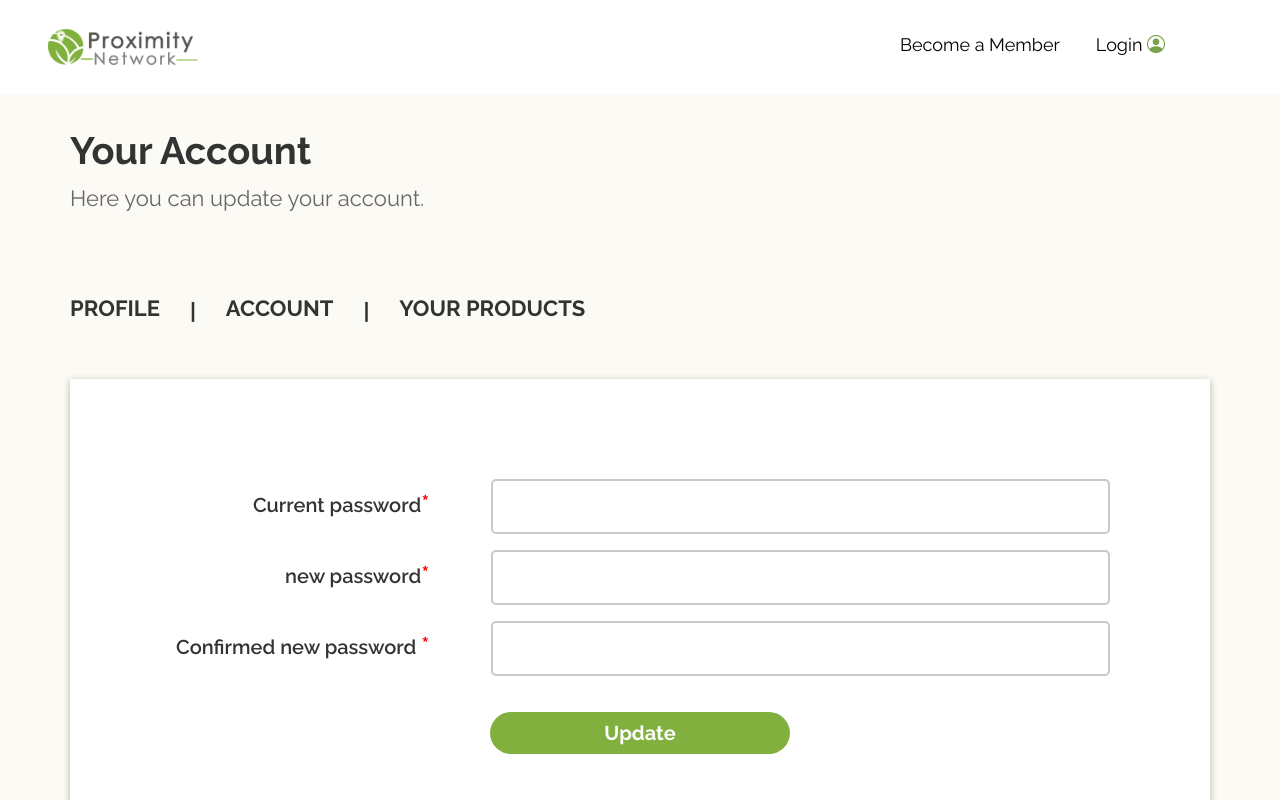
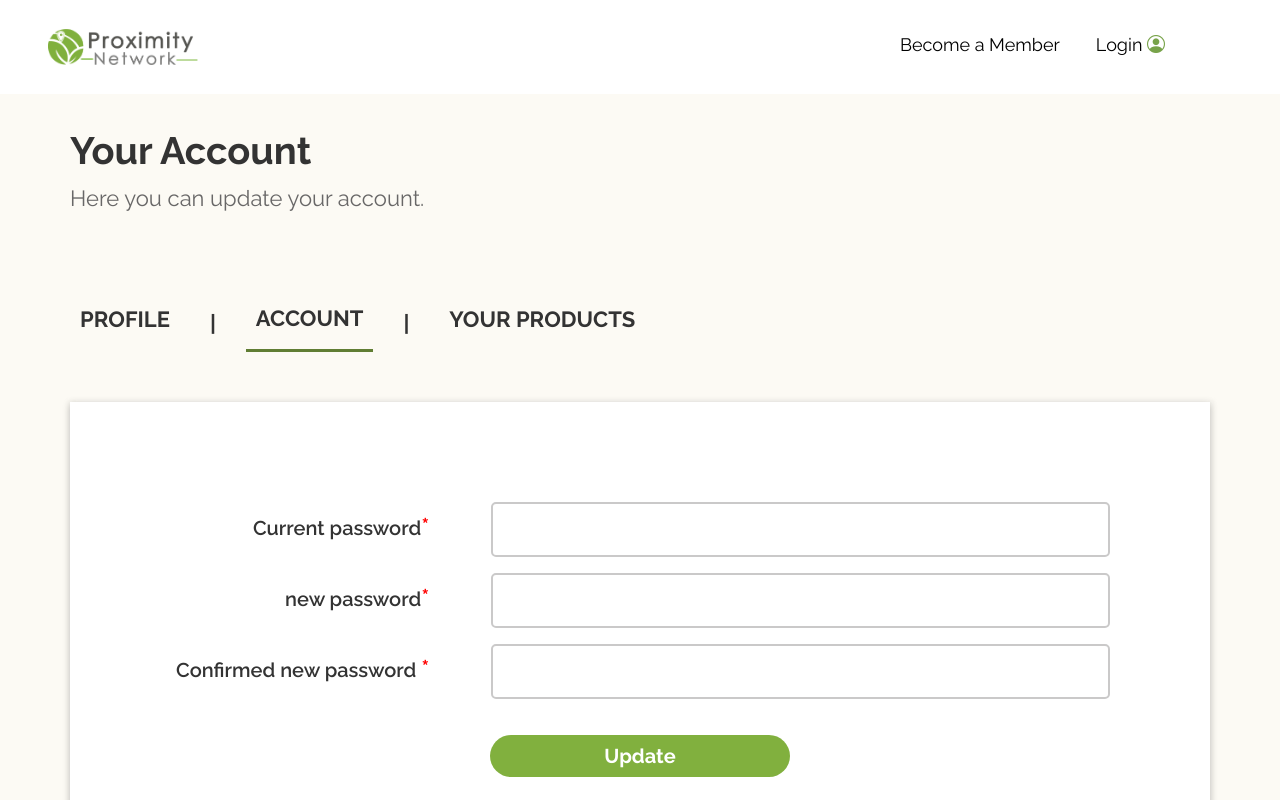
Before and after one commit to mattndross/proximity-network-project, a React (Create React App) app in the folder front-end/: page /profile-account in a window 1280 px wide. Shown: the top 800 px of the page. Built offline with nearby package versions, Linux system fonts and the light colour scheme.

Commit message:
account profile terminado

```diff
--- a/front-end/src/components/ProfileUserForm/ProfileUserForm.css
+++ b/front-end/src/components/ProfileUserForm/ProfileUserForm.css
@@ -1,28 +1,4 @@
-.title-content-profile{
-    gap: clamp(20px,5vw,30px);
-    align-items: center;
-}
 
-.title-content-profile h2{
-    font-size: clamp(10px,3vw,22px);
-    font-weight: 700;
-    transition: all ease .8s;
-    cursor: pointer;
-}
-.title-content-profile a{
-    text-decoration: none;
-    color: #333333;
-    padding:10px;
-}
-
-.title-content-profile span{
-    font-size: 22px;
-    font-weight: 700;
-}
-.title-content-profile h2:hover{
-    color: #607D33;
-    border-bottom: 3px solid #607D33;
-}
 .from-profile{
     background-color: #ffff;
     margin-top: 30px;
--- a/front-end/src/components/ProfileUserFormAccount/ProfileUserFormAccount.css
+++ b/front-end/src/components/ProfileUserFormAccount/ProfileUserFormAccount.css
@@ -1,30 +1,4 @@
-.title-content-account{
-    gap: clamp(10px,5vw,30px);
-    align-items: center;
-}
 
-.title-content-account h2{
-    font-size: clamp(12px,3vw,22px);
-    font-weight: 700;
-    transition: all ease .8s;
-    cursor: pointer;
-}
-.text-acount-user{
-    font-size: clamp(12px, 3vw,26px);
-    margin-top: clamp(20px,5vw,50px);
-}
-.title-content-account a{
-    text-decoration: none;
-    color: #333333;
-}
-.title-content-account span{
-    font-size: 22px;
-    font-weight: 700;
-}
-.title-content-account h2:hover{
-    color: #607D33;
-    border-bottom: 3px solid #607D33;
-}
 .from-profile-account{
     background-color: #ffff;
     margin-top: 30px;
--- a/front-end/src/components/ProfileUserFormAccount/index.js
+++ b/front-end/src/components/ProfileUserFormAccount/index.js
@@ -2,6 +2,8 @@ import './ProfileUserFormAccount.css'
 import { Link } from 'react-router-dom'
 import { useForm } from 'react-hook-form';
 import { yupResolver } from '@hookform/resolvers/yup';
+import ProfileUserService from '../../services/profileUser.service'
+import toast, { Toaster } from 'react-hot-toast';
 import * as Yup from 'yup';
 
 const ProfileUserFormAcount = () => {
@@ -11,32 +13,62 @@ const ProfileUserFormAcount = () => {
             .min(6, 'Password must be at least 6 characters')
             .max(40, 'Password must not exceed 40 characters'),
 
-        password: Yup.string()
+        newPassword: Yup.string()
             .required('Password is required')
             .min(6, 'Password must be at least 6 characters')
             .max(40, 'Password must not exceed 40 characters'),
 
         confirmPassword: Yup.string()
             .required('Confirm Password is required')
-            .oneOf([Yup.ref('password'), null], 'Confirm Password does not match'),
+            .oneOf([Yup.ref('newPassword'), null], 'Confirm Password does not match'),
     });
     const { register, handleSubmit, reset, formState: { errors } } = useForm({ resolver: yupResolver(validationSchema) });
 
     // Metodo onSubmit
-    const onSubmit = data => {
+    const onSubmit = ({ currentPassword, newPassword }) => {
 
+        const toasId = toast.custom(<div>
+            <button class="btn btn-primary button-loading-user" style={{ backgroundColor: "#408e0a", opacity: "1", fontWeight: "700" }} type="button" disabled>
+                <span class="spinner-border spinner-border-sm" style={{ color: "white", fontSize: "26px" }} role="status" aria-hidden="true"></span>
+                Loading...
+            </button>
+        </div>)
+
+        const data = { currentPassword, newPassword }
         console.log(JSON.stringify(data, null, 2));
+        setTimeout(() => {
+
+
+            ProfileUserService.updatePassword(data).then(
+                (response) => {
+                    toast.remove(toasId)
+
+                    toast.success("Password updated successfully!", {
+                        style: {
+                            backgroundColor: "#408e0a",
+                            color: "white",
+                            padding: "20px",
+                            fontSize: "20px"
+                        },
+                    })
+
+                }
+            ).catch((e) => {
+                console.log("EEROROR => ", e)
+                toast.remove(toasId)
+                toast.error("Password error!!!", {
+                    style: {
+                        padding: "20px",
+                        fontSize: "20px"
+                    }
+                })
+            })
+
+        }, 1000)
     };
 
     return (
         <div className="container px-4 py-5 p-lg-0">
-            <div className="d-flex title-content-account">
-                <Link to="/profile-user"><h2>PROFILE</h2></Link>
-                <span>|</span>
-                <Link to="/profile-account"><h2>ACCOUNT</h2></Link>
-                <span>|</span>
-                <Link to="/profile-product"><h2>YOUR PRODUCTS</h2></Link>
-            </div>
             <div className='from-profile-account'>
                 <form className="formulario-user-account" onSubmit={handleSubmit(onSubmit)}  >
                     <div className="row mb-3">
@@ -49,8 +81,8 @@ const ProfileUserFormAcount = () => {
                     <div className="row mb-3">
                         <label htmlFor="exampleInputPassword1" className="form-label col-lg-4 col-form-label">new password<span>* </span></label>
                         <div className="col-lg-8">
-                            <input type="password" name="password" className={`form-control col-lg-6 ${errors.password ? 'is-invalid' : ''}`} {...register('password')} id="exampleInputPassword1" />
-                            <div className="invalid-feedback">{errors.password?.message}</div>
+                            <input type="password" name="newPassword" className={`form-control col-lg-6 ${errors.newPassword ? 'is-invalid' : ''}`} {...register('newPassword')} id="exampleInputPassword1" />
+                            <div className="invalid-feedback">{errors.newPassword?.message}</div>
                         </div>
                     </div>
                     <div className="row mb-3">
@@ -62,6 +94,7 @@ const ProfileUserFormAcount = () => {
                     </div>
                     <div className="d-flex flex-column flex-lg-row align-items-center justify-content-center gap-lg-4">
                         <button type="submit" className="btn btn-primary btn-account-user">Update</button>
+                        <Toaster position="bottom-left" />
                     </div>
 
                 </form>
--- /dev/null
+++ b/front-end/src/components/ProfileUserNavLink/ProfileUserNavLink.css
@@ -0,0 +1,25 @@
+.title-content-profile{
+    gap: clamp(20px,5vw,30px);
+    align-items: center;
+}
+
+.title-content-profile h2{
+    font-size: clamp(10px,3vw,22px);
+    font-weight: 700;
+    transition: all ease .8s;
+    cursor: pointer;
+}
+.title-content-profile a{
+    text-decoration: none;
+    color: #333333;
+    padding:10px;
+}
+
+.title-content-profile span{
+    font-size: 22px;
+    font-weight: 700;
+}
+.link-activo{
+    color: #607D33;
+    border-bottom: 3px solid #607D33;
+}
--- /dev/null
+++ b/front-end/src/components/ProfileUserNavLink/index.js
@@ -0,0 +1,24 @@
+import './ProfileUserNavLink.css';
+import { Link, NavLink } from 'react-router-dom'
+const ProfileUserNavLink = () => {
+    return (
+        <div className='container p-0'>
+            <div className="d-flex title-content-profile">
+                <NavLink className={({ isActive }) =>
+                    isActive ? 'link-activo ' : 'bg-red-500 font-thin'
+                } to="/profile-user"><h2>PROFILE</h2></NavLink >
+                <span>|</span>
+                <NavLink className={({ isActive }) =>
+                    isActive ? 'link-activo' : 'bg-red-500 font-thin'
+                } to="/profile-account"><h2>ACCOUNT</h2></NavLink >
+                <span>|</span>
+                <NavLink className={({ isActive }) =>
+                    isActive ? 'link-activo' : 'bg-red-500 font-thin'
+                } to="/profile-product"><h2>YOUR PRODUCTS</h2></NavLink >
+            </div>
+
+        </div>
+
+    )
+}
+export default ProfileUserNavLink
--- a/front-end/src/components/ProfileUserYourProducts/index.js
+++ b/front-end/src/components/ProfileUserYourProducts/index.js
@@ -9,14 +9,7 @@ const ProfileUserYourProducts = ({ products, setAction }) => {
 
     return (
         <div className="container px-4 py-4 p-lg-0 section-profile-product">
-            <div className="d-flex title-profile-product">
-                <Link to="/profile-user"><h2>PROFILE</h2></Link>
-                <span>|</span>
-                <Link to="/profile-account"><h2>ACCOUNT</h2></Link>
-                <span>|</span>
-                <Link to="/profile-product"><h2>YOUR PRODUCTS</h2></Link>
 
-            </div>
             <div className='container container-profile-products'>
                 <div className='row'>
 
--- a/front-end/src/pages/ProfileUserAccount/index.js
+++ b/front-end/src/pages/ProfileUserAccount/index.js
@@ -1,5 +1,8 @@
 import './ProfileUserAccount.css'
 import ProfileUserFormAcount from '../../components/ProfileUserFormAccount';
+import { Link, NavLink } from 'react-router-dom'
+import ProfileUserNavLink from '../../components/ProfileUserNavLink'
+
 
 const ProfileUserAccount = () => {
     return (
@@ -14,6 +17,7 @@ const ProfileUserAccount = () => {
                         </div>
                     </div>
                 </div>
+                <ProfileUserNavLink />
                 <ProfileUserFormAcount></ProfileUserFormAcount>
             </section>
         </>
--- a/front-end/src/pages/ProfileUserProduct/index.js
+++ b/front-end/src/pages/ProfileUserProduct/index.js
@@ -1,5 +1,7 @@
 import "./ProfileUserProduct.css"
+import { Link, NavLink } from 'react-router-dom'
 import { useState, useEffect } from 'react';
+import ProfileUserNavLink from '../../components/ProfileUserNavLink'
 import ProfileUserYourProducts from "../../components/ProfileUserYourProducts"
 import ProfileUserService from '../../services/profileUser.service'
 const ProfileUserProduct = () => {
@@ -44,6 +46,7 @@ const ProfileUserProduct = () => {
                         </div>
                     </div>
                 </div>
+                <ProfileUserNavLink />
                 <ProfileUserYourProducts products={products} setAction={setAction}></ProfileUserYourProducts>
             </section>
         </>
--- a/front-end/src/pages/ProfileUserStore/index.js
+++ b/front-end/src/pages/ProfileUserStore/index.js
@@ -1,6 +1,7 @@
 import React, { useEffect, useState } from 'react'
 import './ProfileUserStore.css'
 import { Link, NavLink } from 'react-router-dom'
+import ProfileUserNavLink from '../../components/ProfileUserNavLink'
 import ProfileUserForm from '../../components/ProfileUserForm'
 import Loading from "../../components/BaseComponents/Loading"
 // Importando clase con los metodos a los endpoints.
@@ -41,21 +42,7 @@ const ProfileUserStore = () => {
 
                     </div>
                 </div>
-                <div className="d-flex title-content-profile">
-                    <NavLink className={({ isActive }) =>
-                        isActive ? 'bg-dark font-bold' : 'bg-red-500 font-thin'
-                    } to="/profile-user"><h2>PROFILE</h2></NavLink >
-                    <span>|</span>
-                    <NavLink className={({ isActive }) =>
-                        isActive ? 'bg-dark font-bold' : 'bg-red-500 font-thin'
-                    } to="/profile-account"><h2>ACCOUNT</h2></NavLink >
-                    <span>|</span>
-                    <NavLink className={({ isActive }) =>
-                        isActive ? 'bg-dark font-bold' : 'bg-red-500 font-thin'
-                    } to="/profile-product"><h2>YOUR PRODUCTS</h2></NavLink >
-                </div>
-
-
+                <ProfileUserNavLink />
                 {profile && <ProfileUserForm setAction={setAction} profile={profile} />}
 
 
--- a/front-end/src/services/profileUser.service.js
+++ b/front-end/src/services/profileUser.service.js
@@ -11,6 +11,12 @@ const getLoggedProfile = () => {
 
 const updateProfile = (obj) => {
     return axios.put(API_URL + '/stores/profiles', { ...obj }, { headers: authHeader() });
+}
+
+// Update Password
+
+const updatePassword = (obj) => {
+    return axios.put(API_URL + '/stores/authentications/passwords', { ...obj }, { headers: authHeader() });
 }
 
 // Store product
@@ -32,5 +38,6 @@ export default {
     getLoggedProfile,
     updateProfile,
     getProducts,
-    deleteProduct
+    deleteProduct,
+    updatePassword
 }
```
Also changed, not shown: front-end/src/components/ProfileUserYourProducts/ProfileUserYourProducts.css (+0 -23 lines).
